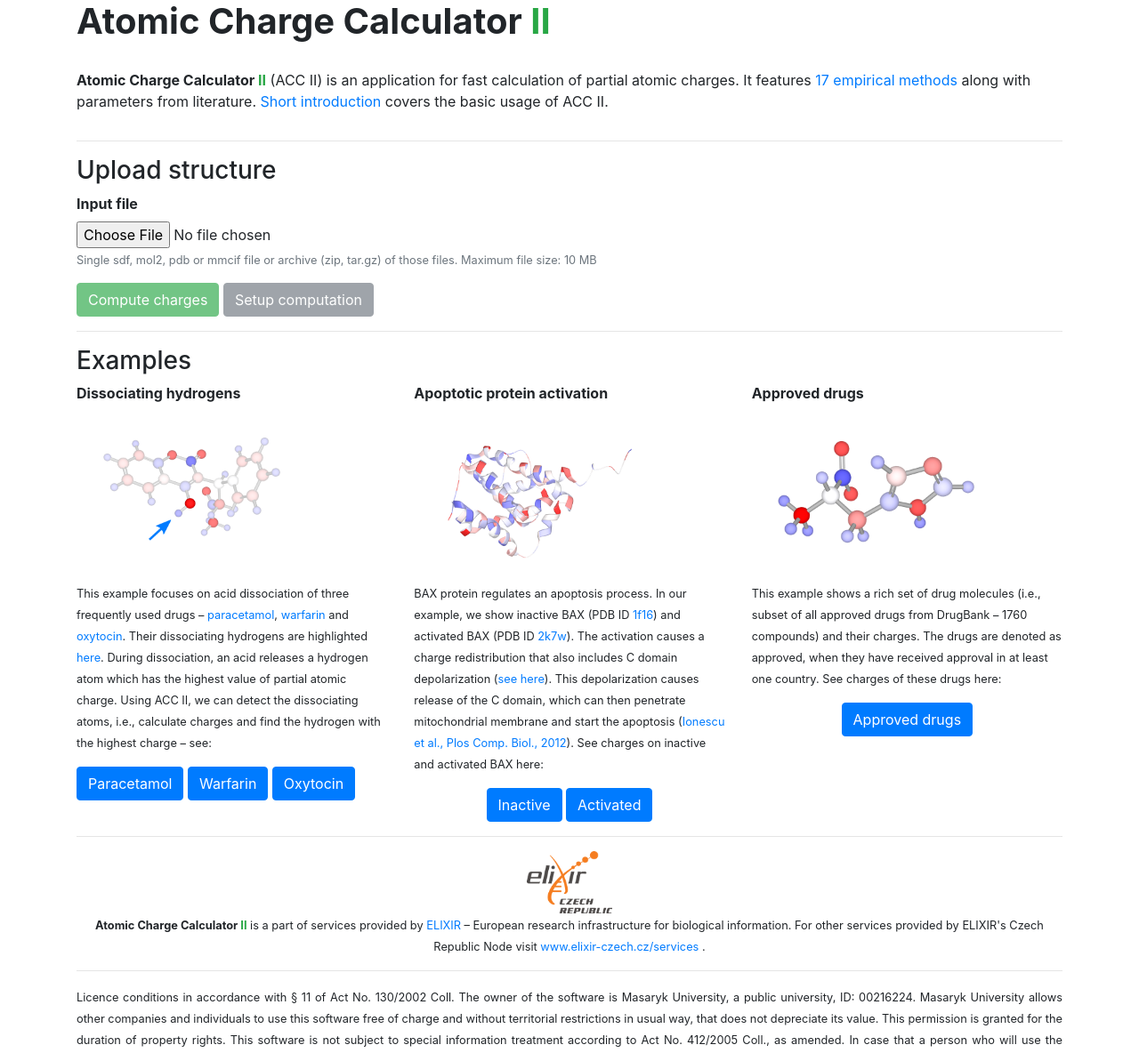
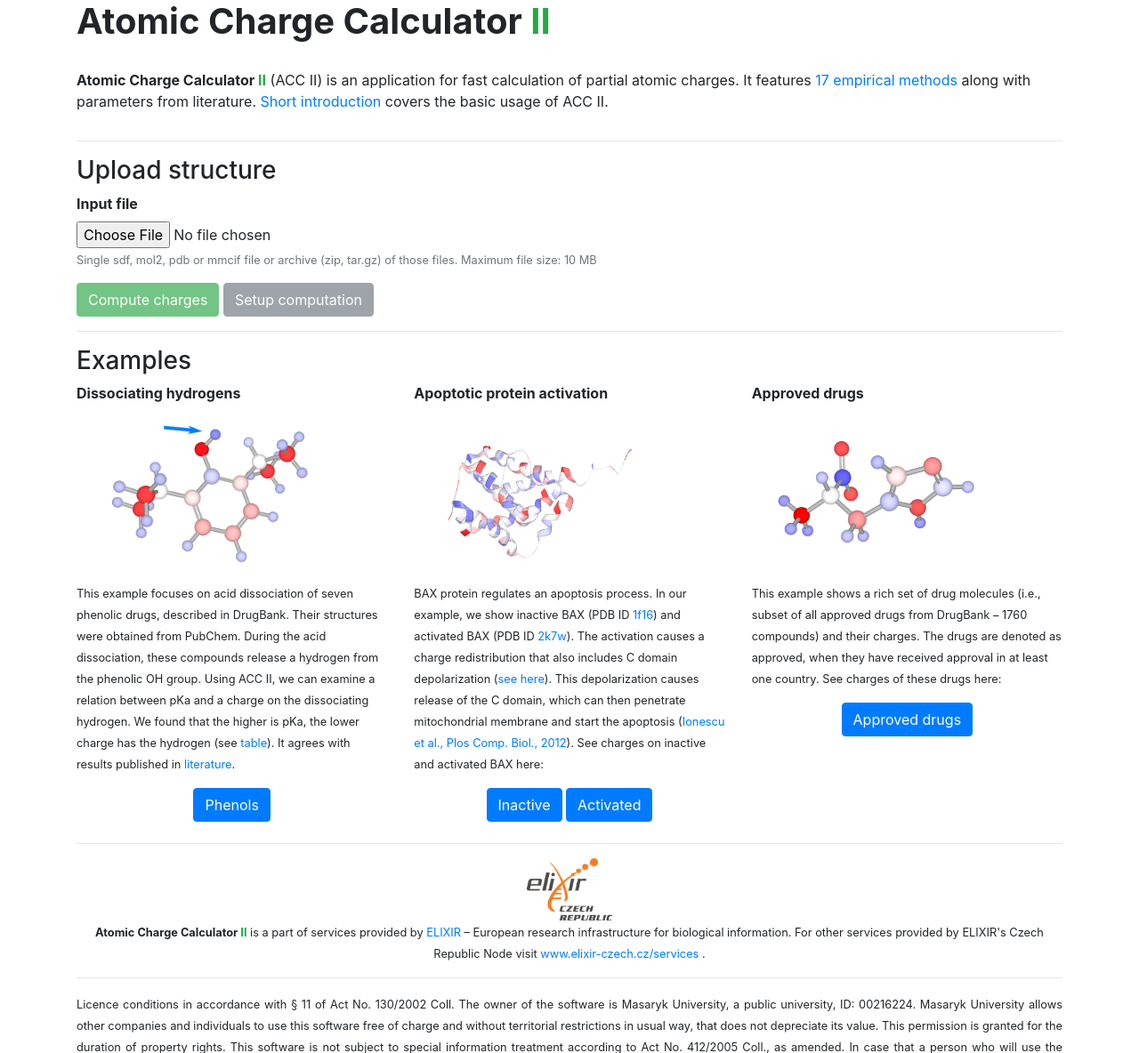
Before and after one commit to sb-ncbr/AtomicChargeCalculator2, a Flask app: page / in a window 1280 px wide. Shown: the part 64-1248 px from the top of the page at 89% size. Run offline with Flask 2, Linux system fonts and the light colour scheme; parts of the project's set-up code (start-up, migrations or seed data) failed here and were passed over; some libraries are stand-ins or nearby versions.

Commit message:
[examples] Change 1st example to phenols

```diff
--- a/app/routes.py
+++ b/app/routes.py
@@ -78,12 +78,8 @@
 def prepare_example(rq, tmp_dir):
     if 'example-drugs' in rq.form:
         filename = 'drugs.sdf'
-    elif 'example-paralen' in rq.form:
-        filename = 'paralen.sdf'
-    elif 'example-oxytocin' in rq.form:
-        filename = 'oxytocin.sdf'
-    elif 'example-warfarin' in rq.form:
-        filename = 'warfarin.sdf'
+    elif 'example-phenols' in rq.form:
+        filename = 'phenols.sdf'
     elif 'example-bax-inactive' in rq.form:
         filename = '1f16_updated.cif'
     elif 'example-bax-activated' in rq.form:
--- a/app/templates/index.html
+++ b/app/templates/index.html
@@ -53,29 +53,22 @@
             <div class="row">
                 <div class="col-lg-4">
                     <b>Dissociating hydrogens</b><br>
-                    <img src="{{ url_for('static', filename='warfarin.png') }}" alt="Dissociating hydrogens"
+                    <img src="{{ url_for('static', filename='propofol.png') }}" alt="Dissociating hydrogens"
                          style="height: 200px">
-                    <p><small>This example focuses on acid dissociation of three frequently used drugs –
-                        <a href="https://www.drugbank.ca/drugs/DB00316" target="_blank" rel="noreferrer">paracetamol</a>,
-                        <a href="https://www.drugbank.ca/drugs/DB00682" target="_blank" rel="noreferrer">warfarin</a>
-                        and
-                        <a href="https://www.drugbank.ca/drugs/DB00107" target="_blank" rel="noreferrer">oxytocin</a>.
-                        Their dissociating hydrogens are highlighted <a
-                                href="{{ url_for('static', filename='dissociation.pdf') }}" target="_blank">here</a>.
-                        During dissociation, an acid releases a hydrogen atom which has the highest value of partial
-                        atomic charge. Using ACC II, we can detect the dissociating atoms, i.e., calculate charges and
-                        find the hydrogen with the highest charge – see:</small></p>
-                    <div class="">
-                        <button type="submit" id="example-paralen" name="example-paralen" class="btn btn-primary mb-2">
-                            Paracetamol
-                        </button>
-                        <button type="submit" id="example-warfarin" name="example-warfarin"
-                                class="btn btn-primary mb-2">
-                            Warfarin
-                        </button>
-                        <button type="submit" id="example-oxytocin" name="example-oxytocin"
-                                class="btn btn-primary mb-2">
-                            Oxytocin
+                    <p><small>
+                        This example focuses on acid dissociation of seven phenolic drugs, described in DrugBank. Their
+                        structures were obtained from PubChem. During the acid dissociation, these compounds release a
+                        hydrogen from the phenolic OH group. Using ACC II, we can examine a relation between pKa and a
+                        charge on the dissociating hydrogen. We found that the higher is pKa, the lower charge has the
+                        hydrogen (see <a href="{{ url_for('static', filename='pka.pdf') }}" target="_blank"
+                            rel="noreferrer">table</a>).
+                        It agrees with results published in
+                        <a href="https://pubs.acs.org/doi/full/10.1021/ci200133w" target="_blank" rel="noreferrer">literature</a>.
+                    </small>
+                    </p>
+                    <div class="text-center">
+                        <button type="submit" id="example-phenols" name="example-phenols" class="btn btn-primary mb-2">
+                            Phenols
                         </button>
                     </div>
                 </div>
```
Also changed, not shown: app/static/propofol.png (added), app/static/warfarin.png (deleted), 8 other files.
